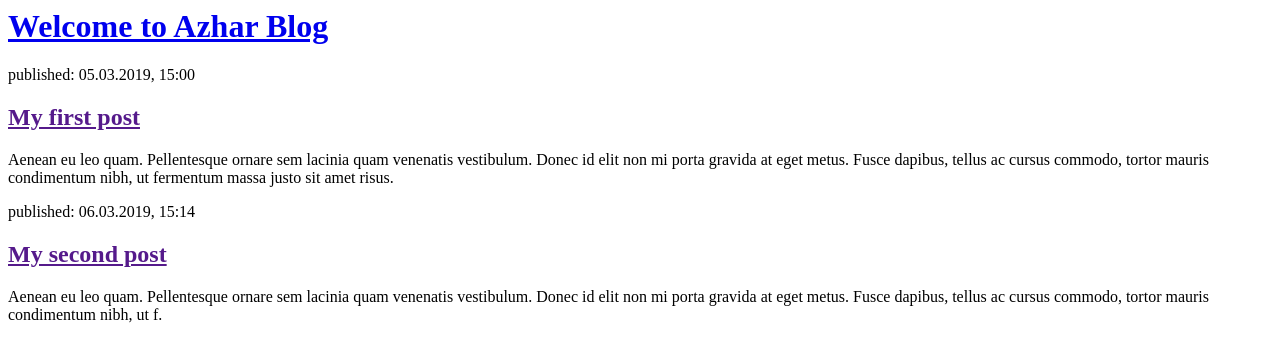
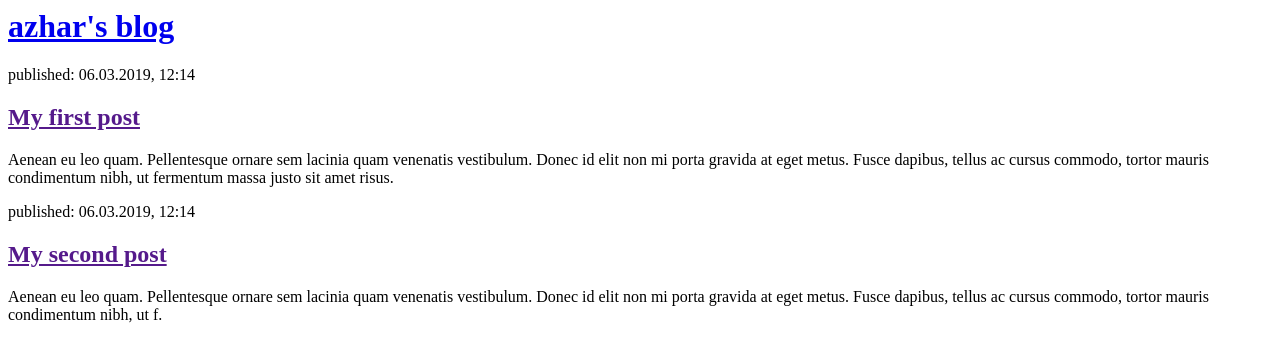
Before and after one commit to azhar-123/my-first-blog, a Django app: page / in a window 1280 px wide. Shown: the top 362 px of the page. Run offline with Django 3.2, Linux system fonts and the light colour scheme.

Commit message:
changes made to the HTML for the site.

```diff
--- a/blog/templates/blog/post_list.html
+++ b/blog/templates/blog/post_list.html
@@ -1,21 +1,20 @@
-
 <html>
     <head>
-        <title>AZHAR'S BLOG</title>
+        <title>azhar's blog</title>
     </head>
     <body>
         <div>
-            <h1><a href="/">Welcome to Azhar Blog</a></h1>
+            <h1><a href="/">azhar's blog</a></h1>
         </div>
 
         <div>
-            <p>published: 05.03.2019, 15:00</p>
+            <p>published: 06.03.2019, 12:14</p>
             <h2><a href="">My first post</a></h2>
             <p>Aenean eu leo quam. Pellentesque ornare sem lacinia quam venenatis vestibulum. Donec id elit non mi porta gravida at eget metus. Fusce dapibus, tellus ac cursus commodo, tortor mauris condimentum nibh, ut fermentum massa justo sit amet risus.</p>
         </div>
 
         <div>
-            <p>published: 06.03.2019, 15:14</p>
+            <p>published: 06.03.2019, 12:14</p>
             <h2><a href="">My second post</a></h2>
             <p>Aenean eu leo quam. Pellentesque ornare sem lacinia quam venenatis vestibulum. Donec id elit non mi porta gravida at eget metus. Fusce dapibus, tellus ac cursus commodo, tortor mauris condimentum nibh, ut f.</p>
         </div>
--- a/blog/views.py
+++ b/blog/views.py
@@ -1,4 +1,16 @@
+
+"""
+A view is a place where we put the "logic" of our application.
+It will request information from the model you created before and pass it to a template
+
+"""
+
 from django.shortcuts import render
+# from .models import Post                                    # Now is the moment when we have to include the model we have written in models.py
+
+from django.utils import timezone
 
 def post_list(request):
+
+	# Posts = Post.objects.filter(published_date__lte=timezone.now()).order_by('published_date')
 	return render(request,'blog/post_list.html',{})
```
